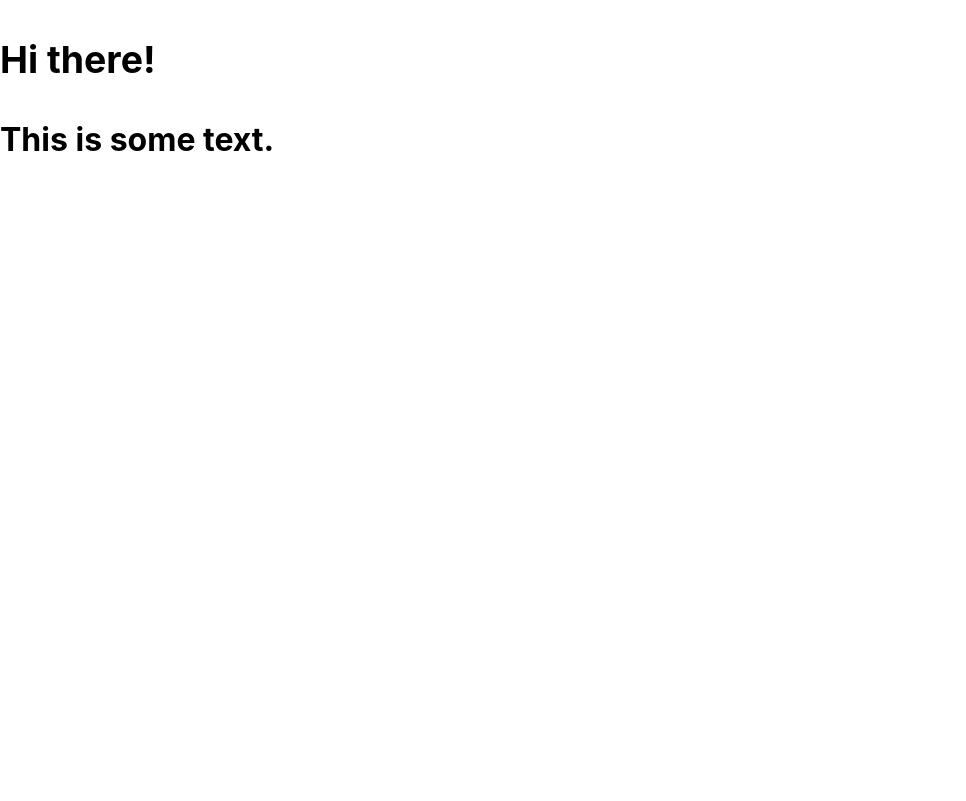
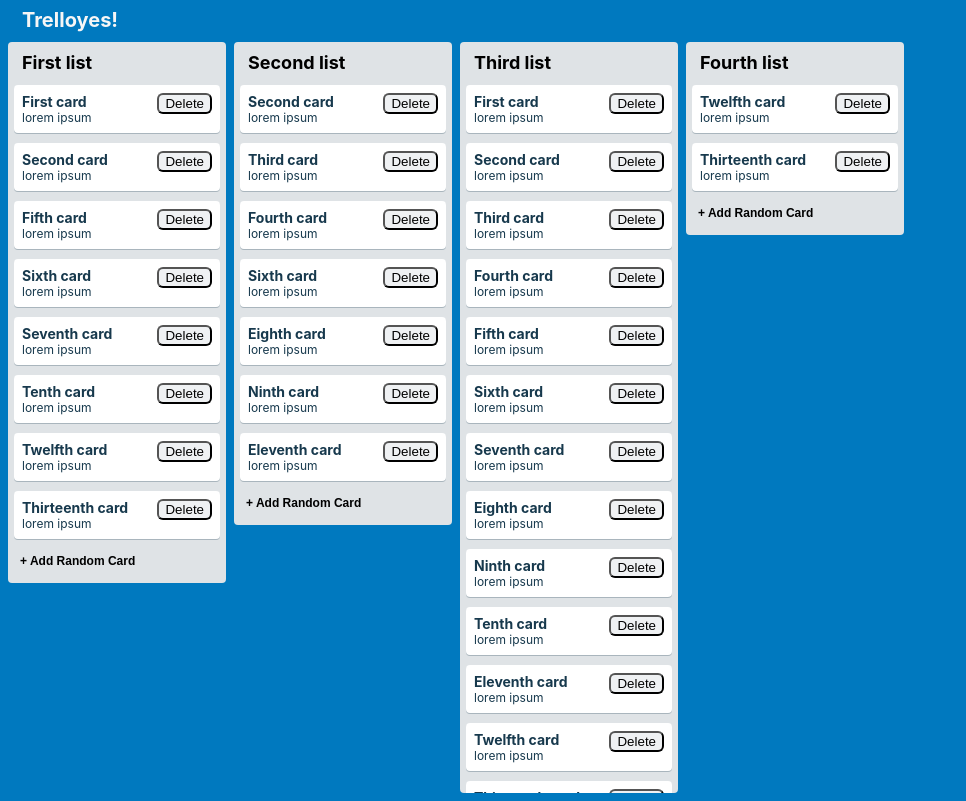
Before and after one commit to etrhodes/Trelloyes, a React (Create React App) app: page / in a window 1280 px wide. Shown: the whole page, without its empty margins (0-966 px from the left). Built offline with nearby package versions, Linux system fonts and the light colour scheme.

Commit message:
final update

```diff
--- a/src/App.css
+++ b/src/App.css
@@ -1,41 +1,3 @@
-.App {
-  text-align: center;
-}
-
-.App-logo {
-  height: 40vmin;
-  pointer-events: none;
-}
-
-@media (prefers-reduced-motion: no-preference) {
-  .App-logo {
-    animation: App-logo-spin infinite 20s linear;
-  }
-}
-
-.App-header {
-  background-color: #282c34;
-  min-height: 100vh;
-  display: flex;
-  flex-direction: column;
-  align-items: center;
-  justify-content: center;
-  font-size: calc(10px + 2vmin);
-  color: white;
-}
-
-.App-link {
-  color: #61dafb;
-}
-
-@keyframes App-logo-spin {
-  from {
-    transform: rotate(0deg);
-  }
-  to {
-    transform: rotate(360deg);
-  }
-}
 
 .App {
   min-height: calc(100vh - 16px);
--- a/src/App.js
+++ b/src/App.js
@@ -1,19 +1,34 @@
+import React, { Component } from 'react';
+import List from './List'
 import './App.css';
-import Card from './Card.js';
 
-function App() {
-  return (
-    <main>
-      <header>
-        <h1>
-          <Card />
-        </h1>
-      </header>
-      <div className="App-list">
+class App extends Component {
+  static defaultProps = {
+    store: {
+      lists: [],
+      allCards: {},
+    }
+  };
 
-      </div>
-    </main>
-  );
+  render() {
+    const { store } = this.props
+    return (
+      <main className='App'>
+        <header className='App-header'>
+          <h1>Trelloyes!</h1>
+        </header>
+        <div className='App-list'>
+          {store.lists.map(list => (
+            <List
+              key={list.id}
+              header={list.header}
+              cards={list.cardIds.map(id => store.allCards[id])}
+            />
+          ))}
+        </div>
+      </main>
+    );
+  }
 }
 
 export default App;
--- /dev/null
+++ b/src/Card.css
@@ -0,0 +1,27 @@
+.Card {
+    border-radius: 4px;
+    background-color: #fff;
+    box-shadow: 0 1px 0 rgba(9,45,66,.25);
+    padding: 8px;
+    color: #17394d;
+  }
+
+  .Card {
+    margin-bottom: 10px;
+  }
+
+  .Card h3 {
+    font-size: 14px;
+    margin-bottom: 4px;
+  }
+
+  .Card p {
+    margin: 0;
+    font-size: 12px;
+  }
+
+  .Card button {
+    float: right;
+    background-color: #eff1f3;
+    border-radius: 6px;
+  }
--- /dev/null
+++ b/src/List.css
@@ -0,0 +1,51 @@
+
+
+.List {
+    min-width: 218px;
+  }
+
+  .List:not(:first-of-type) {
+    margin-left: 8px;
+  }
+
+  .List-header h2,
+  .List-cards h3 {
+    margin: 0;
+  }
+
+  .List-header h2 {
+    font-size: 18px;
+    padding: 10px 8px 8px;
+  }
+
+  .List-header,
+  .List-cards {
+    background-color: #dfe3e6;
+    padding: 0 6px 4px;
+  }
+
+  .List-header {
+    border-top-left-radius: 4px;
+    border-top-right-radius: 4px;
+  }
+
+  .List-cards {
+    border-bottom-left-radius: 4px;
+    border-bottom-right-radius: 4px;
+    padding-bottom: 10px;
+    max-height: calc(100vh - 102px);
+    overflow: auto;
+  }
+
+  .List-add-button {
+    background: none;
+    border: none;
+    font-size: 12px;
+    font-weight: bold;
+    padding: 5px 6px;
+    display: block;
+  }
+
+  .List-add-button:hover {
+    cursor: pointer;
+  }
--- a/src/card.js
+++ b/src/card.js
@@ -1,20 +1,14 @@
 import React from 'react';
-import './store';
-import List from './list.js'
+import './Card.css';
 
-class Card extends React.Component {
-    render() {
+export default function Card(props) {
         return (
             <div className="Card">
-                <h3>
-                    Hi there!
-                </h3>
-                <p>
-                    This is some text.
-                </p>
+               <button type="button">
+                Delete
+               </button>
+               <h3>{props.title}</h3>
+               <p>{props.content}</p>
             </div>
         )
-    }
 }
-
-export default Card;
--- a/src/index.css
+++ b/src/index.css
@@ -1,13 +1,14 @@
 body {
   margin: 0;
-  font-family: -apple-system, BlinkMacSystemFont, 'Segoe UI', 'Roboto', 'Oxygen',
-    'Ubuntu', 'Cantarell', 'Fira Sans', 'Droid Sans', 'Helvetica Neue',
+  padding: 0;
+  font-family: -apple-system, BlinkMacSystemFont, "Segoe UI", "Roboto", "Oxygen",
+    "Ubuntu", "Cantarell", "Fira Sans", "Droid Sans", "Helvetica Neue",
     sans-serif;
   -webkit-font-smoothing: antialiased;
   -moz-osx-font-smoothing: grayscale;
 }
 
 code {
-  font-family: source-code-pro, Menlo, Monaco, Consolas, 'Courier New',
+  font-family: source-code-pro, Menlo, Monaco, Consolas, "Courier New",
     monospace;
 }
--- a/src/index.js
+++ b/src/index.js
@@ -1,11 +1,11 @@
 import React from 'react';
 import ReactDOM from 'react-dom';
 import './index.css';
+import STORE from './store';
 import App from './App';
 
+
 ReactDOM.render(
-  <React.StrictMode>
-    <App />
-  </React.StrictMode>,
-  document.getElementById('root')
+  <App store={STORE} />,
+  document.getElementById('root'),
 );
--- a/src/list.js
+++ b/src/list.js
@@ -1,21 +1,21 @@
-import React from 'react';
-import './store';
+import React from "react";
+import Card from "./Card";
+import "./List.css";
 
-class List extends React.Component {
-    render() {
-        return (
-            <section className="List">
-            <div>
-                <header>
-
-                </header>
-                <div class="List-cards">
-
-                </div>
-            </div>
-            </section>
-        )
-    }
+export default function List(props) {
+  return (
+    <section className="List">
+      <header className="List-header">
+        <h2>{props.header}</h2>
+      </header>
+      <div className="List-cards">
+        {props.cards.map((card) => (
+          <Card key={card.id} title={card.title} content={card.content} />
+        ))}
+        <button type="button" className="List-add-button">
+          + Add Random Card
+        </button>
+      </div>
+    </section>
+  );
 }
-
-export default List;
--- a/src/store.js
+++ b/src/store.js
@@ -37,3 +37,5 @@ const STORE = {
       'm': { id: 'm', title: 'Thirteenth card', content: 'lorem ipsum' },
     },
   }
+
+  export default STORE;
```
Also changed, not shown: 2 other files (tests, documents, lock files or other folders).
